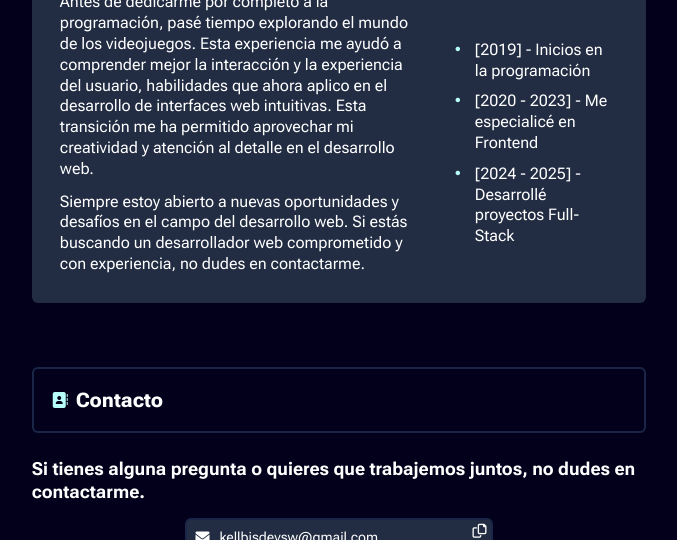
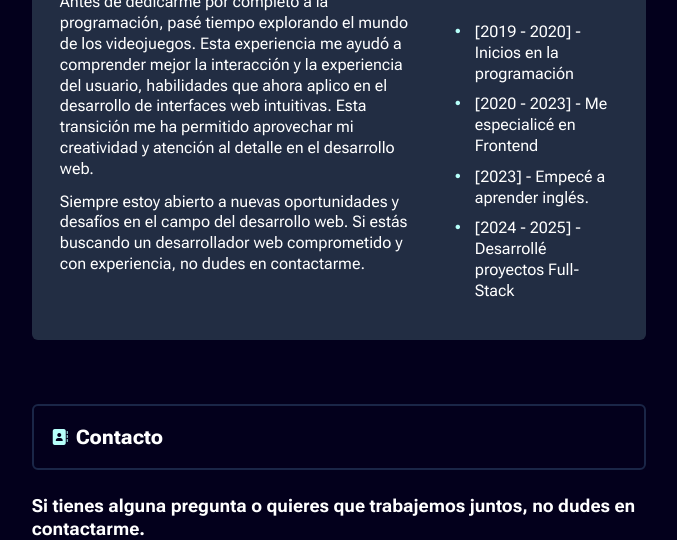
Before and after one commit to KellbisJ/portfolio, a plain HTML site: page index.html in a window 1280 px wide. Shown: the part 2798-3338 px from the top of the page, without its empty margins (301-978 px from the left). Drawn offline with nearby package versions, Linux system fonts and the light colour scheme.

Commit message:
about-me rendered from js

```diff
--- a/index.html
+++ b/index.html
@@ -47,47 +47,19 @@
         </div>
 
         <div class="content__technologies">
-          <!-- <h1>/src/components/technologies/index.js</h1> -->
+          <!-- ./src/components/technologies/index.js -->
         </div>
 
         <div class="content__projects">
-          <!-- <h1>/src/components/projects/index.js</h1> -->
+          <!-- ./src/components/projects/index.js -->
         </div>
 
         <div class="content__my__studies">
-          <!-- <h1>/src/components/my-studies/index.js</h1> -->
+          <!-- ./src/components/my-studies/index.js -->
         </div>
 
         <div class="content__about__me">
-          <div class="about-me-title">
-            <i class="fa-solid fa-user-tie"></i>
-            <h2>Acerca de mi</h2>
-          </div>
-
-          <div class="content__about__me__info">
-            <div class="content__img__about__me">
-              <img class="meImg" src="https://drive.google.com/thumbnail?id=1nSsUx0u4Y1mQAEy_PzTqRupyBFKqAw6Y&sz=s300" alt="me" />
-            </div>
-            <div class="content__text">
-              <p>
-                Soy un desarrollador web con más de tres años de experiencia en el diseño y desarrollo de aplicaciones web. A lo largo de mi carrera, he trabajado tanto en el frontend como en el
-                backend, lo que me permite abordar proyectos de manera integral y ofrecer soluciones efectivas.
-              </p>
-              <p>
-                Antes de dedicarme por completo a la programación, pasé tiempo explorando el mundo de los videojuegos. Esta experiencia me ayudó a comprender mejor la interacción y la experiencia del
-                usuario, habilidades que ahora aplico en el desarrollo de interfaces web intuitivas. Esta transición me ha permitido aprovechar mi creatividad y atención al detalle en el desarrollo
-                web.
-              </p>
-              <p>
-                Siempre estoy abierto a nuevas oportunidades y desafíos en el campo del desarrollo web. Si estás buscando un desarrollador web comprometido y con experiencia, no dudes en contactarme.
-              </p>
-            </div>
-            <div class="content__roadmap">
-              <div class="roadmap-item">[2019] - Inicios en la programación</div>
-              <div class="roadmap-item">[2020 - 2023] - Me especialicé en Frontend</div>
-              <div class="roadmap-item">[2024 - 2025] - Desarrollé proyectos Full-Stack</div>
-            </div>
-          </div>
+          <!-- ./src/components/about-me/index.js -->
         </div>
 
         <footer class="content__contact">
@@ -131,6 +103,7 @@
     <script src="/src/components/technologies/index.js"></script>
     <script src="/src/components/projects/index.js"></script>
     <script src="/src/components/my-studies/index.js"></script>
+    <script src="/src/components/about-me/index.js"></script>
     <script src="/src/scripts/particles-js/index.js"></script>
     <script src="https://cdn.jsdelivr.net/npm/particles.js@2.0.0/particles.min.js"></script>
   </body>
--- /dev/null
+++ b/src/components/about-me/index.js
@@ -0,0 +1,93 @@
+(() => {
+  document.addEventListener("DOMContentLoaded", () => {
+    const languages = {
+      spanish: true,
+      english: false,
+    };
+
+    const general = {
+      imgAboutMe: "https://drive.google.com/thumbnail?id=1nSsUx0u4Y1mQAEy_PzTqRupyBFKqAw6Y&sz=s300",
+      userTieIcon: ["fa-solid", "fa-user-tie"],
+    };
+    const aboutMeContentES = {
+      headerTitleES: "Acerca de mi",
+
+      contentTextES: {
+        text1AboutMe: `Soy un desarrollador web con más de tres años de experiencia en el diseño y desarrollo de aplicaciones web. A lo largo de mi carrera, he trabajado tanto en el frontend como en el
+                backend, lo que me permite abordar proyectos de manera integral y ofrecer soluciones efectivas.`,
+        text2AboutMe: `Antes de dedicarme por completo a la programación, pasé tiempo explorando el mundo de los videojuegos. Esta experiencia me ayudó a comprender mejor la interacción y la experiencia del
+                usuario, habilidades que ahora aplico en el desarrollo de interfaces web intuitivas. Esta transición me ha permitido aprovechar mi creatividad y atención al detalle en el desarrollo
+                web.`,
+        text3AboutMe: `Siempre estoy abierto a nuevas oportunidades y desafíos en el campo del desarrollo web. Si estás buscando un desarrollador web comprometido y con experiencia, no dudes en contactarme.`,
+      },
+      roadmapCronologyES: {
+        text1Cronology: "[2019 - 2020] - Inicios en la programación",
+        text2Cronology: "[2020 - 2023] - Me especialicé en Frontend",
+        text3Cronology: "[2023] - Empecé a aprender inglés.",
+        text4Cronology: "[2024 - 2025] - Desarrollé proyectos Full-Stack",
+      },
+    };
+
+    const CONTENT_ABOUT_ME = document.querySelector(".content__about__me");
+
+    const createAboutMeSection = () => {
+      const aboutMeHeaderTitle = document.createElement("div");
+      aboutMeHeaderTitle.classList.add("about-me-title");
+
+      const userTieIcon = document.createElement("i");
+      userTieIcon.classList.add(`${general.userTieIcon[0]}`, `${general.userTieIcon[1]}`);
+      aboutMeHeaderTitle.appendChild(userTieIcon);
+      const aboutMeTitle = document.createElement("h2");
+
+      const contentAboutMeInfo = document.createElement("div");
+      contentAboutMeInfo.classList.add("content__about__me__info");
+
+      const contentImgAboutMe = document.createElement("div");
+      contentImgAboutMe.classList.add("content__img__about__me");
+
+      const meImg = document.createElement("img");
+      meImg.classList.add("meImg");
+      meImg.src = general.imgAboutMe;
+      meImg.alt = "me";
+
+      contentImgAboutMe.appendChild(meImg);
+      contentAboutMeInfo.appendChild(contentImgAboutMe);
+
+      const contentText = document.createElement("div");
+      contentText.classList.add("content__text");
+
+      const contentRoadMap = document.createElement("div");
+      contentRoadMap.classList.add("content__roadmap");
+
+      if (languages.spanish) {
+        aboutMeTitle.textContent = aboutMeContentES.headerTitleES;
+        aboutMeHeaderTitle.appendChild(aboutMeTitle);
+
+        Object.keys(aboutMeContentES.contentTextES).forEach((textES) => {
+          const textValue = aboutMeContentES.contentTextES[textES];
+          const textSpanES = document.createElement("p");
+          textSpanES.textContent = textValue;
+
+          contentText.appendChild(textSpanES);
+        });
+        contentAboutMeInfo.appendChild(contentText);
+        Object.keys(aboutMeContentES.roadmapCronologyES).forEach((textES) => {
+          const textValue = aboutMeContentES.roadmapCronologyES[textES];
+          const roadMapItem = document.createElement("div");
+          roadMapItem.classList.add("roadmap-item");
+          roadMapItem.textContent = textValue;
+
+          contentRoadMap.appendChild(roadMapItem);
+        });
+        contentAboutMeInfo.appendChild(contentRoadMap);
+      }
+
+      CONTENT_ABOUT_ME.appendChild(aboutMeHeaderTitle);
+      CONTENT_ABOUT_ME.appendChild(contentAboutMeInfo);
+
+      return CONTENT_ABOUT_ME;
+    };
+
+    createAboutMeSection();
+  });
+})();
--- a/src/components/my-studies/index.js
+++ b/src/components/my-studies/index.js
@@ -97,7 +97,18 @@
       const studyDetailsLinks = document.createElement("div");
       studyDetailsLinks.classList.add("study-details-links");
 
-      if (content === studiesContent.javascript || content === studiesContent.english) {
+      if (content === studiesContent.highSchool) {
+        const studiesInformationReferences = content.studiesInformation[0].highSchoolStudiesReferences;
+
+        const studyDetailsReferences = document.createElement("p");
+        studyDetailsReferences.textContent = studiesInformationReferences;
+        const studyDetailsCronologyShowModalBtn = document.createElement("button");
+        studyDetailsCronologyShowModalBtn.classList.add("btn", "physicalCertificate");
+        studyDetailsCronologyShowModalBtn.textContent = "Certificado en físico";
+
+        studyDetails.appendChild(studyDetailsReferences);
+        studyDetails.appendChild(studyDetailsCronologyShowModalBtn);
+      } else {
         const studiesInformationReferences = content.studiesInformation[0].jsStudiesReferences || content.studiesInformation[0].englishStudiesReferences;
         const englishStudiesTextContent = content.studiesInformation[0].jsStudiesTextContent || content.studiesInformation[0].englishStudiesTextContent;
 
@@ -113,18 +124,7 @@
         });
         const studyDetailsCronologyShowModalBtn = document.createElement("button");
         studyDetailsCronologyShowModalBtn.classList.add("btn", "show-certificate-btn");
-        studyDetailsCronologyShowModalBtn.textContent = "Ver certificado/s";
-        studyDetails.appendChild(studyDetailsCronologyShowModalBtn);
-      } else if (content === studiesContent.highSchool) {
-        const studiesInformationReferences = content.studiesInformation[0].highSchoolStudiesReferences;
-
-        const studyDetailsReferences = document.createElement("p");
-        studyDetailsReferences.textContent = studiesInformationReferences;
-        const studyDetailsCronologyShowModalBtn = document.createElement("button");
-        studyDetailsCronologyShowModalBtn.classList.add("btn", "physicalCertificate");
-        studyDetailsCronologyShowModalBtn.textContent = "Certificado en fisico";
-
-        studyDetails.appendChild(studyDetailsReferences);
+        studyDetailsCronologyShowModalBtn.textContent = "Ver certificado";
         studyDetails.appendChild(studyDetailsCronologyShowModalBtn);
       }
 
```
